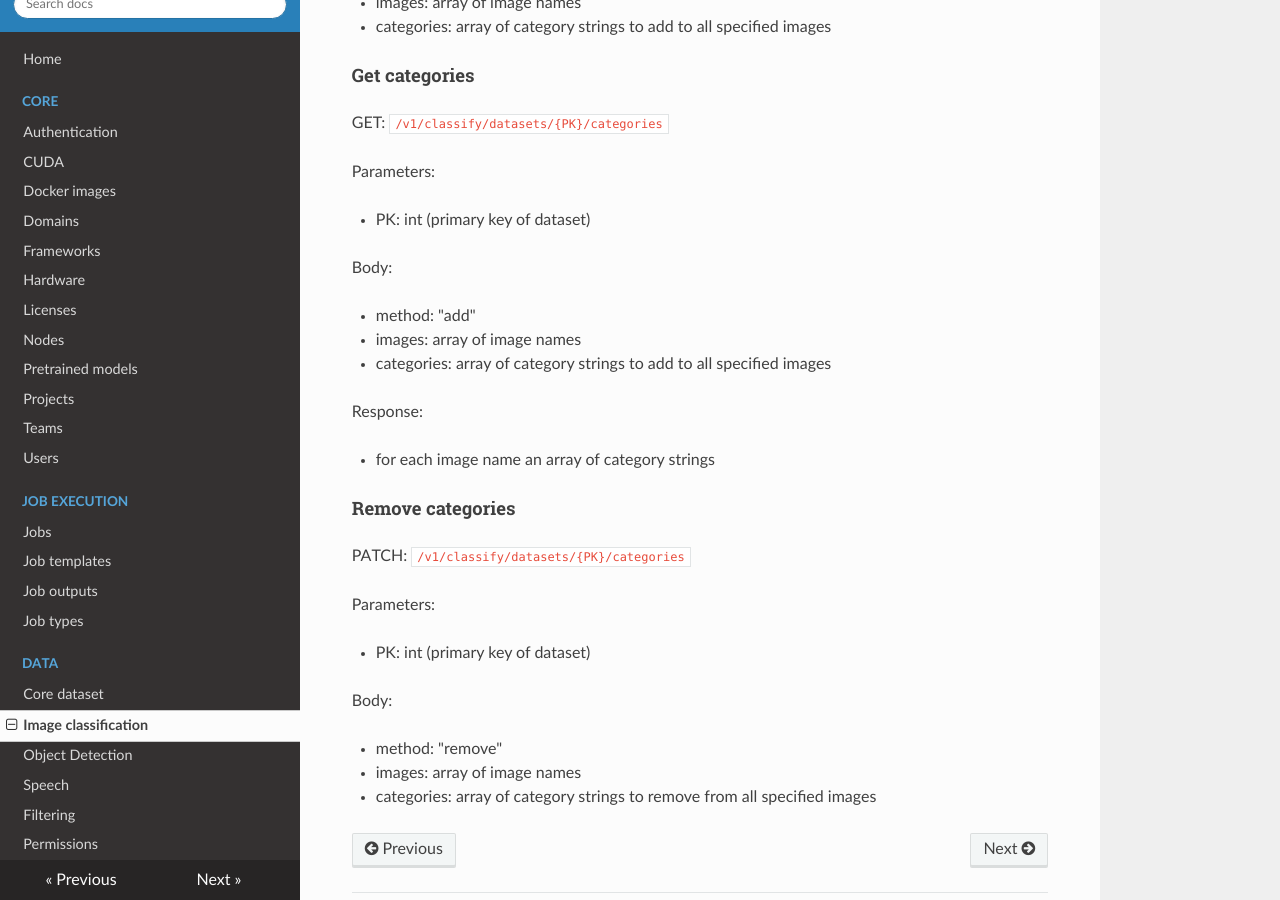
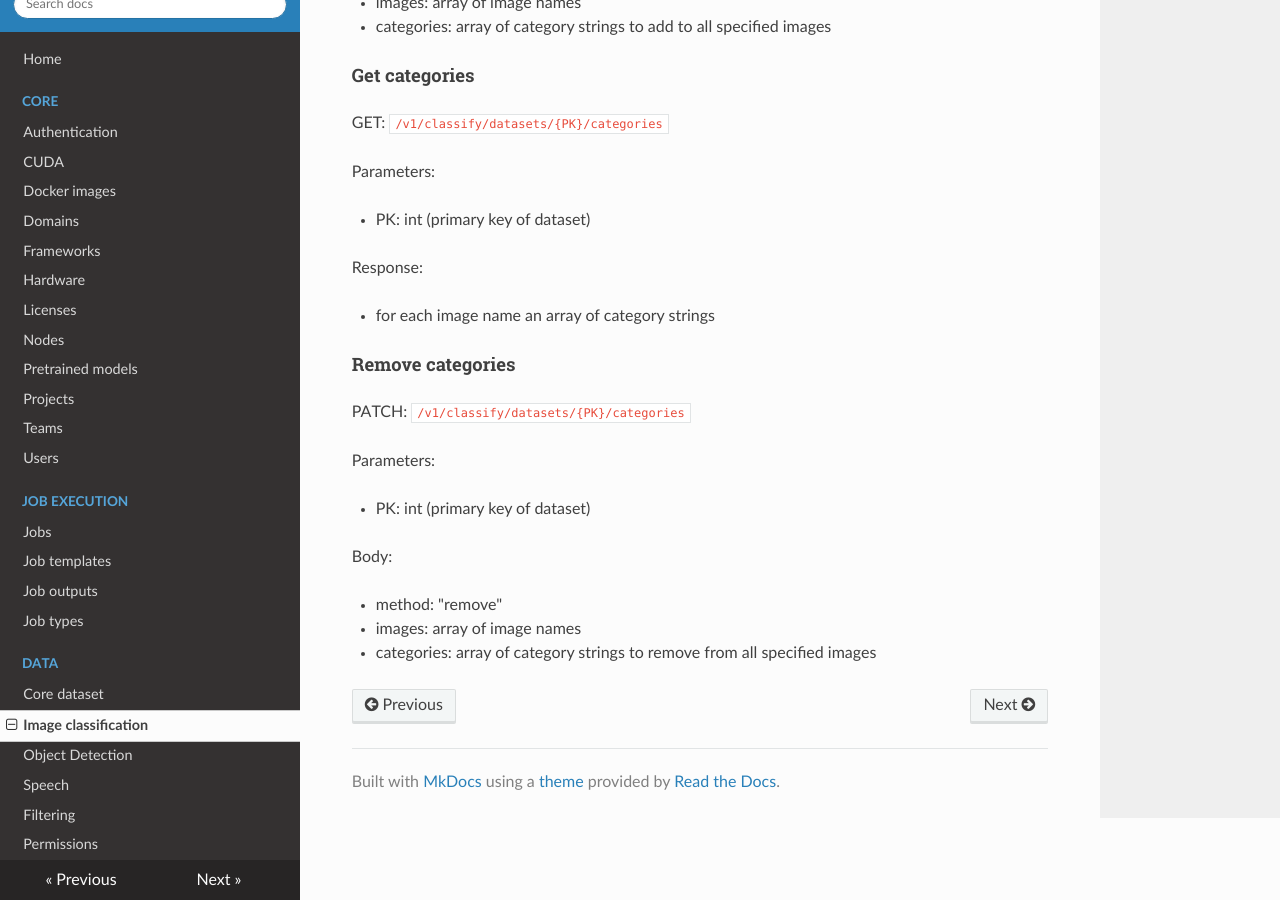
Before and after one commit to waikato-ufdl/ufdl-api, an MkDocs documentation site: the page built from docs/image_classification.md, in a window 1280 px wide and 900 px high, scrolled down 618 px. Built offline with MkDocs 1.6.1, drawn with Linux system fonts in a browser that asks for light colours; nearby versions of some CDN libraries.

Commit message:
fixed "get categories" section

```diff
--- a/docs/image_classification.md
+++ b/docs/image_classification.md
@@ -31,12 +31,6 @@ Parameters:
 
   * PK: int (primary key of dataset)
 
-Body:
-
-  * method: "add"
-  * images: array of image names
-  * categories: array of category strings to add to all specified images
-
 Response:
 
   * for each image name an array of category strings
```
